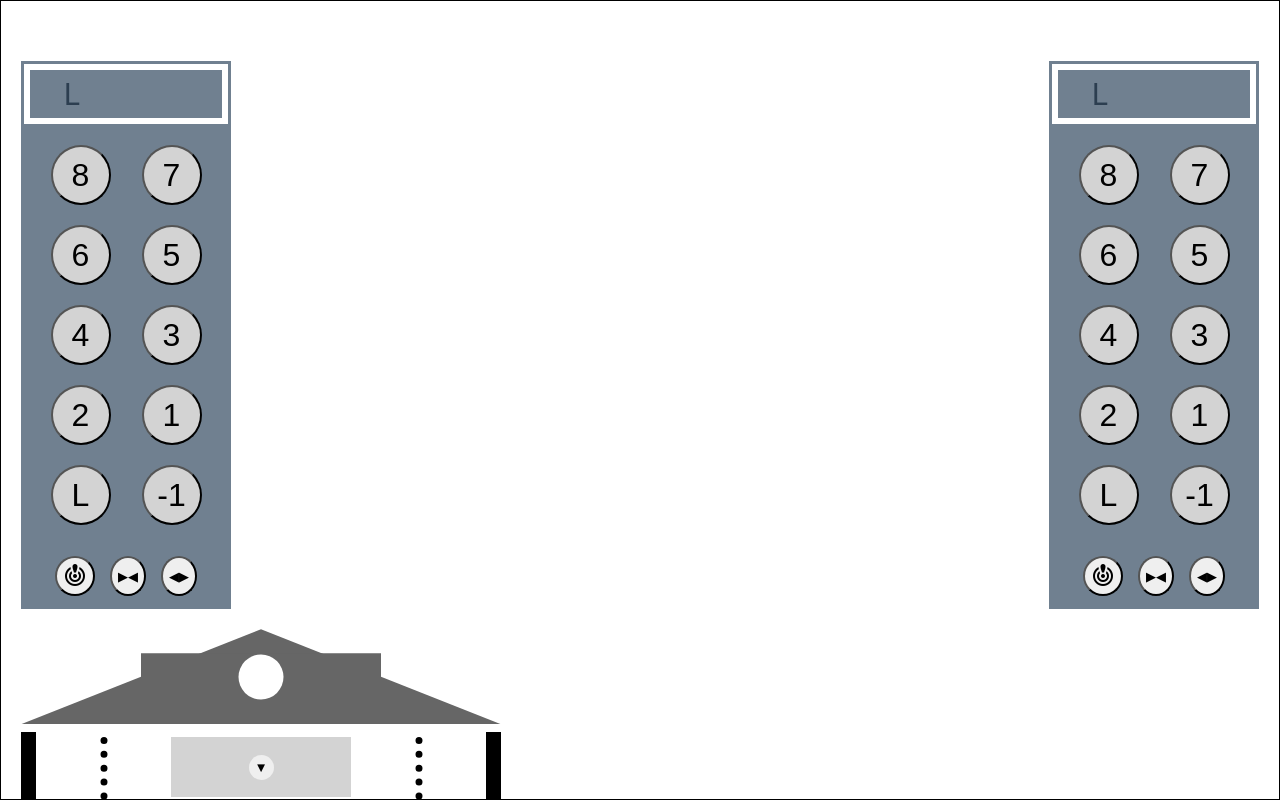
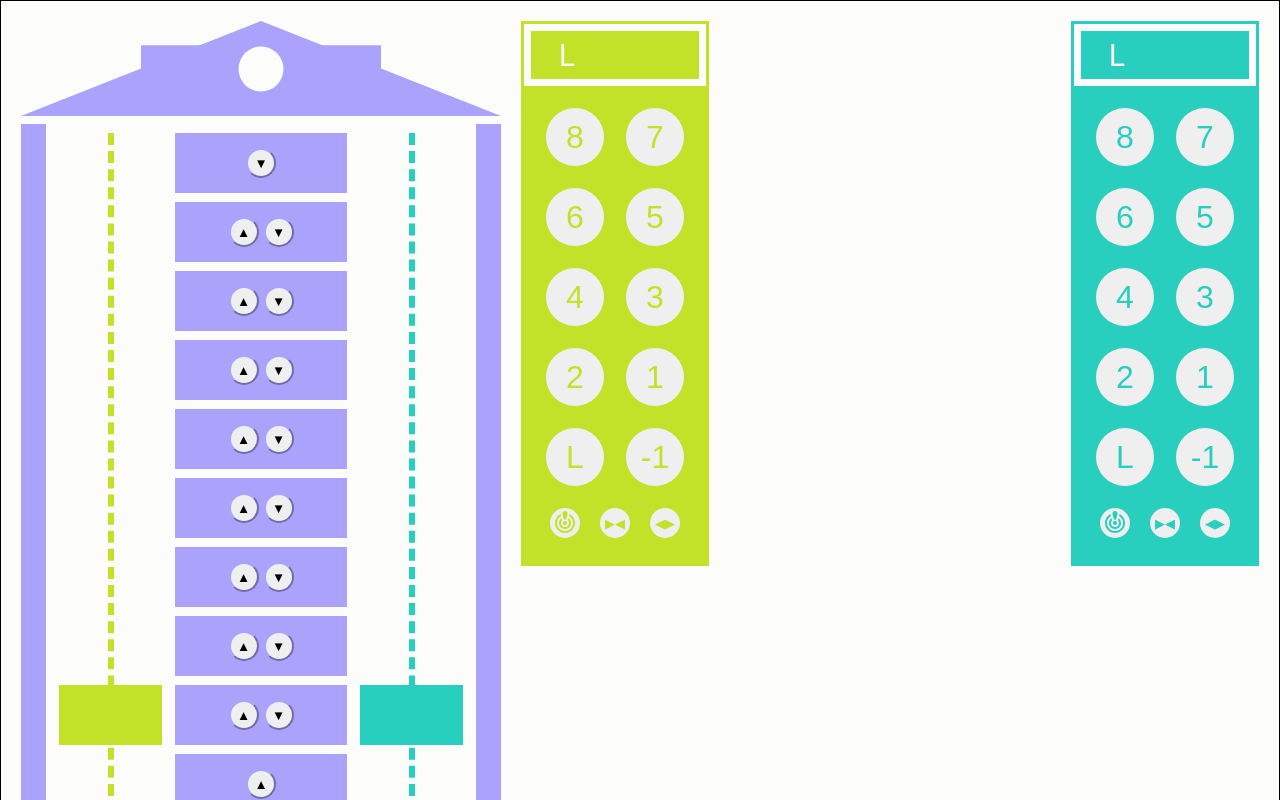
Before and after one commit to ibrod83/elevator-vue, a Vue app: page / in a window 1280 px wide. Shown: the top 800 px of the page. Built offline with nearby package versions, Linux system fonts and the light colour scheme.

Commit message:
good design with broken grid

```diff
--- a/src/assets/base.css
+++ b/src/assets/base.css
@@ -1,56 +1,18 @@
 /* color palette from <https://github.com/vuejs/theme> */
 :root {
   font-size: 62.5%;
-  --vt-c-white: #ffffff;
-  --vt-c-white-soft: #f8f8f8;
-  --vt-c-white-mute: #f2f2f2;
 
-  --vt-c-black: #181818;
-  --vt-c-black-soft: #222222;
-  --vt-c-black-mute: #282828;
 
-  --vt-c-indigo: #2c3e50;
+  --left-color: #c1e228;
+  --right-color: #28cebe;
+  --background-color: #fcfcfb;
+  --secondary-color: #e228cd;
+  --primary-color: #aba3fb;
+  --text-color: black;
 
-  --vt-c-divider-light-1: rgba(60, 60, 60, 0.29);
-  --vt-c-divider-light-2: rgba(60, 60, 60, 0.12);
-  --vt-c-divider-dark-1: rgba(84, 84, 84, 0.65);
-  --vt-c-divider-dark-2: rgba(84, 84, 84, 0.48);
-
-  --vt-c-text-light-1: var(--vt-c-indigo);
-  --vt-c-text-light-2: rgba(60, 60, 60, 0.66);
-  --vt-c-text-dark-1: var(--vt-c-white);
-  --vt-c-text-dark-2: rgba(235, 235, 235, 0.64);
-  font-size: 62.5%;
 }
 
-/* semantic color variables for this project */
-:root {
-  --color-background: var(--vt-c-white);
-  --color-background-soft: var(--vt-c-white-soft);
-  --color-background-mute: var(--vt-c-white-mute);
 
-  --color-border: var(--vt-c-divider-light-2);
-  --color-border-hover: var(--vt-c-divider-light-1);
-
-  --color-heading: var(--vt-c-text-light-1);
-  --color-text: var(--vt-c-text-light-1);
-
-  --section-gap: 160px;
-}
-
-@media (prefers-color-scheme: dark) {
-  :root {
-    --color-background: var(--vt-c-black);
-    --color-background-soft: var(--vt-c-black-soft);
-    --color-background-mute: var(--vt-c-black-mute);
-
-    --color-border: var(--vt-c-divider-dark-2);
-    --color-border-hover: var(--vt-c-divider-dark-1);
-
-    --color-heading: var(--vt-c-text-dark-1);
-    --color-text: var(--vt-c-text-dark-2);
-  }
-}
 
 *,
 *::before,
@@ -66,8 +28,10 @@ html{
 
 body {
   height: 100%;
-  color: var(--color-text);
-  background: var(--color-background);
+  background-color: var(--background-color);
+    color: var(--text-color);
+  /* color: var(--color-text); */
+  /* background: var(--color-background); */
   transition:
     color 0.5s,
     background-color 0.5s;
--- a/src/components/Elevator.scss
+++ b/src/components/Elevator.scss
@@ -1,11 +1,12 @@
-#app{
+#app {
   height: 100%;
 }
+
 .container {
-  height: 100%;
-  border:1px solid black;
+  // height: 100%;
+  border: 1px solid black;
   // padding: 10%;
-  padding: 5% 13%;
+  padding: 2% 20%;
 
   @media (max-width: 1280px) {
     padding: 2rem 2rem;
@@ -17,6 +18,31 @@
 
 }
 
+.border-right {
+  border-color: var(--right-color);
+}
+
+.border-left {
+  border-color: var(--left-color);
+}
+
+
+.color-right {
+  color: var(--right-color);
+}
+
+.color-left {
+  color: var(--left-color);
+}
+
+.bg-right {
+  background-color: var(--right-color);
+}
+
+.bg-left {
+  background-color: var(--left-color);
+}
+
 .button {
   justify-self: center;
   align-self: center;
@@ -25,6 +51,8 @@
   justify-content: space-around;
   align-items: center;
   border-radius: 100%;
+  border-style: solid;
+  border-width: 0px;
 }
 
 
@@ -33,37 +61,52 @@
   // border: 1px solid black;
   gap: 2rem;
   display: grid;
-  grid-template-columns: repeat(5, 1fr);
-  grid-template-rows: repeat(3, auto);
+  // grid-template-columns: repeat(5, 1fr);
+  // grid-template-rows: repeat(3, auto);
   // grid-template-rows: minmax(50px, auto) 1fr;
 
-  grid-template-areas:
-    "building building header header header"
-    "building building panels panels description"
-    "building building panels panels controls"
-  ;
+  // grid-template-areas:
+  //   "building building header header header"
+  //   "building building panels panels description"
+  //   "building building panels panels controls"
+  // ;
 
 
-  @media (max-width: 1280px) {
-    grid-template-columns: repeat(2, 1fr);
-    /* grid-template-rows: repeat(3,auto); */
-    grid-template-areas:
-      "header header"
-      "description description"
-      "panels panels"
-      "building building"
-      "controls .";
-  }
+  // @media (max-width: 1280px) {
+  //   grid-template-columns: repeat(2, 1fr);
+  //   /* grid-template-rows: repeat(3,auto); */
+  //   grid-template-areas:
+  //     "header header"
+  //     "description description"
+  //     "panels panels"
+  //     "building building"
+  //     "controls .";
+  // }
+
+  // @media (max-width: 768px) {
+  //   grid-template-columns: repeat(1, 1fr);
+  //   /* grid-template-rows: repeat(3,auto); */
+  //   grid-template-areas:
+  //     "header"
+  //     "panels"
+  //     "building"
+  //     "controls"
+  //     "description";
+  // }
+
+  grid-template-columns: repeat(3, 1fr);
+  // grid-template-rows: repeat(3, auto);
+  grid-template-areas:
+    "building panels panels";
+
+
 
   @media (max-width: 768px) {
     grid-template-columns: repeat(1, 1fr);
     /* grid-template-rows: repeat(3,auto); */
     grid-template-areas:
-      "header"
-      "panels"
-      "building"
-      "controls"
-      "description";
+      "panels panels"
+      "building building"
   }
 }
 
@@ -83,6 +126,7 @@
 
 .header {
   grid-area: header;
+
   h1 {
     font-size: 7.5rem;
   }
@@ -112,7 +156,7 @@
 
 .building {
   // height:60rem;
-  width:48rem;
+  width: 48rem;
   grid-area: building;
   // grid-column-start: 1;
   // grid-column-end: 4;
@@ -127,8 +171,8 @@
   // height:634px;
   // width: 46rem;
   position: relative;
-  border-right: 1.5rem solid black;
-  border-left: 1.5rem solid black;
+  border-right: 2.5rem solid var(--primary-color);
+  border-left: 2.5rem solid var(--primary-color);
   display: flex;
 
 }
@@ -139,21 +183,11 @@
   position: relative;
 }
 
-// .building__roof-triangle {
 
-//   width: 0rem;
-//   height: 0rem;
-//   border-style: solid;
-//   border-width: 0% 100% 10% 100%;
-//   border-color: transparent transparent red transparent;
-//   transform: rotate(0deg);
-
-// }
 .building__roof-triangle {
 
-  // width: 150px;
   height: 100%;
-  background: #666;
+  background-color: var(--primary-color);
   clip-path: polygon(50% 0%, 0% 100%, 100% 100%);
   position: relative;
 
@@ -163,7 +197,7 @@
   width: 50%;
   height: 50%;
   position: absolute;
-  background-color: #666;
+  background-color: var(--primary-color);
   top: 50%;
   left: 50%;
   transform: translate(-50%, -50%);
@@ -172,7 +206,7 @@
 .building__roof-circle {
   width: 4.5rem;
   height: 4.5rem;
-  background: white;
+  background: var(--background-color);
   border-radius: 50%;
   position: absolute;
   top: 50%;
@@ -189,21 +223,31 @@
 
 }
 
+
 .building__shaft::before {
   content: "";
   /* Required for pseudo-elements */
   position: absolute;
   /* Position the pseudo-element */
-  top: 0.5rem;
+  top: 0.9rem;
   /* Position at the top of the div */
   bottom: 0;
   /* Extend to the bottom of the div */
   left: 50%;
   /* Position in the middle */
-  border-left: 0.7rem dotted black;
+  border-left: 0.6rem dashed;
   /* Create a dotted line */
   transform: translateX(-50%);
   /* Adjust to center the line */
+}
+
+.building__shaft--right::before {
+  border-color: var(--right-color);
+}
+
+
+.building__shaft--left::before {
+  border-color: var(--left-color);
 }
 
 
@@ -211,43 +255,24 @@
   width: 40%;
   display: flex;
   flex-direction: column;
-  gap: 0.5rem;
-  padding-top: 0.5rem;
+  gap: 0.9rem;
+  padding-top: 0.9rem;
 
 }
 
 .building__lobby-floor {
   display: flex;
   justify-content: center;
-  gap:0.5rem;
+  gap: 0.5rem;
   align-items: center;
   // height: 100%;
   // min-height: 5.8rem;
-  background-color: lightgray;
+  background-color: var(--primary-color);
   // border: 0.1rem solid blue;
-  height:6rem;
+  height: 6rem;
 
 }
 
-// .building__lobby-floor-frame{
-//   padding: 1rem 0rem;
-// }
-
-// .building__lobby-floor-indicator--up {
-//   width: 0;
-//   height: 0;
-//   border-left: 14px solid transparent;
-//   border-right: 14px solid transparent;
-//   border-bottom: 20px solid green;
-// }
-
-// .building__lobby-floor-indicator--down {
-//   width: 0;
-//   height: 0;
-//   border-left: 14px solid transparent;
-//   border-right: 14px solid transparent;
-//   border-top: 20px solid green;
-// }
 
 .building__writing {
   text-align: center;
@@ -256,18 +281,15 @@
 }
 
 .building__floorButton {
-
   display: flex;
   text-align: center;
   justify-content: center;
   align-items: center;
-  height: 2.5rem;
-  width: 2.5rem;
+  height: 3rem;
+  width: 3rem;
   border-radius: 100%;
-  // margin: auto;
+  border-color: var(--primary-color);
 
-  border: 0px;
-  // background-color: transparent;
 
   &:hover {
     cursor: pointer;
@@ -284,33 +306,48 @@
 
 
 .elevator {
+  background-color: var(--background-color);
   transition: bottom 0.2s linear;
-
+  border-style: solid;
+  border-width: 2px;
   position: absolute;
   width: 80%;
   min-height: 58px;
   display: flex;
   height: 100%;
   height: 6rem;
-  background-color: lightgray;
+  // background-color: lightgray;
   justify-content: center;
 
 
 }
 
+.elevator--right {
+  border-color: var(--right-color);
+}
+
+.elevator--left {
+  border-color: var(--left-color);
+}
+
+
+
 .elevator__door {
-  background-color: grey;
+
+  // background-color: grey;
   position: absolute;
   height: 100%;
   width: 50%;
 }
 
 .elevator__door--right {
+
   right: 0;
 
 }
 
 .elevator__door--left {
+
   left: 0;
 }
 
@@ -323,14 +360,18 @@
 .elevator-panel {
   height: fit-content;
   max-width: 21rem;
-  border: 0.3rem solid slategrey;
+  border-style: solid;
+  border-width: 0.3rem;
+  padding-bottom: 2.5rem;
 }
 
 .elevator-panel__indicators {
+  color: var(--background-color);
   align-items: center;
   font-size: 3rem;
-  margin: 3%;
-  background-color: slategrey;
+  // margin: 3%;
+  border: 0.7rem solid var(--background-color);
+  // background-color: slategrey;
   display: flex;
   justify-content: space-around;
 }
@@ -344,12 +385,12 @@
 
 .elevator-panel__direction-indicator--up {
 
-  border-bottom: 30px solid green;
+  border-bottom: 30px solid var(--background-color);
 }
 
 .elevator-panel__direction-indicator--down {
 
-  border-top: 30px solid green;
+  border-top: 30px solid var(--background-color);
   /* Change the color to match your needs */
 }
 
@@ -360,7 +401,7 @@
   display: grid;
   grid-template-columns: repeat(2, 1fr);
   grid-gap: 2rem;
-  background-color: slategrey;
+  // background-color: slategrey;
   padding: 2.1rem;
 
 
@@ -369,32 +410,17 @@
   }
 }
 
-.elevator-panel__action-buttons {
-  display: flex;
-  background-color: slategrey;
-  padding: 1rem 3.5rem;
-  justify-content: center;
-  gap: 1.5rem;
-
-
-
-.elevator-panel__action {
-  height: 4rem;
-  width: 4rem;
-  font-size: small;
-  &:hover {
-    cursor: pointer;
-  }
-}
-}
-
-
-.elevator-panel__floor-button{
+.elevator-panel__floor-button {
+  color:inherit;
+  border-style: solid;
+  border-width: 1px;
+  border-color: inherit;
   font-size: xx-large;
   height: 6rem;
   width: 6rem;
-  border-radius: 100%;
-  background-color: lightgrey;
+  border-style: solid;
+  // border-radius: 100%;
+  // background-color: lightgrey;
 
   &:hover {
     cursor: pointer;
@@ -403,12 +429,48 @@
 
 
 
+.elevator-panel__floor-button--selected {
+  // background-color: yellow;
+  color:var(--background-color);
+  border-color: var(--background-color);
+  background-color: transparent;
+}
+
+
+.elevator-panel__action-buttons {
+  color:inherit;
+  border-color: inherit;
+  display: flex;
+  // background-color: slategrey;
+  // padding: 1rem 3.5rem;
+  justify-content: center;
+  gap: 2rem;
 
 
 
-.elevator-panel__floor-button--selected {
-  background-color: yellow;
+
 }
+.elevator-panel__action {
+  color:inherit;
+  height: 3rem;
+  width: 3rem;
+  font-size: small;
+  display: flex;
+  justify-content: center;
+
+  &:hover {
+    cursor: pointer;
+  }
+
+}
+
+
+
+
+
+
+
+
 
 
 .indicator__elevatorState {
--- a/src/components/Main.vue
+++ b/src/components/Main.vue
@@ -194,6 +194,7 @@ const getElevatorDoorStyle = (elevatorId: number) => {
 
 
 
+
 </script>
 <template>
   <div class="container">
@@ -208,12 +209,12 @@ const getElevatorDoorStyle = (elevatorId: number) => {
         </div>
         <!-- <div v-for="floor in floorNumbers" :key="floor" class="building__floor"> -->
         <div class="building__body">
-          <div class="building__shaft">
-            <div class="elevator" :style="getElevatorStyle(1)">
-              <div class="elevator__door elevator__door--left" :style="getElevatorDoorStyle(1)">
+          <div class="building__shaft building__shaft--left">
+            <div class="elevator elevator--left" :style="getElevatorStyle(1)">
+              <div class="elevator__door elevator__door--left bg-left" :style="getElevatorDoorStyle(1)">
 
               </div>
-              <div class="elevator__door elevator__door--right" :style="getElevatorDoorStyle(1)">
+              <div class="elevator__door elevator__door--right bg-left" :style="getElevatorDoorStyle(1)">
 
               </div>
               <div v-if="elevator1.designatedDirection === DesignatedDirectionEnum.DESIGNATED_UP"
@@ -222,7 +223,6 @@ const getElevatorDoorStyle = (elevatorId: number) => {
                 class="elevator__indicator">&darr;</div>
             </div>
           </div>
-
           <div class="building__lobby">
             <div v-for="floor in floorNumbers" :key="floor" class="building__lobby-floor">
               <!-- <div class="building__lobby-floor-frame"> -->
@@ -241,12 +241,12 @@ const getElevatorDoorStyle = (elevatorId: number) => {
 
             </div>
           </div>
-          <div class="building__shaft">
-            <div class="elevator" :style="getElevatorStyle(2)">
-              <div class="elevator__door elevator__door--left" :style="getElevatorDoorStyle(2)">
+          <div class="building__shaft building__shaft--right">
+            <div class="elevator elevator--right " :style="getElevatorStyle(2)">
+              <div class="elevator__door elevator__door--left bg-right" :style="getElevatorDoorStyle(2)">
 
               </div>
-              <div class="elevator__door elevator__door--right" :style="getElevatorDoorStyle(2)">
+              <div class="elevator__door elevator__door--right bg-right" :style="getElevatorDoorStyle(2)">
 
               </div>
               <div v-if="elevator2.designatedDirection === DesignatedDirectionEnum.DESIGNATED_UP"
@@ -269,14 +269,14 @@ const getElevatorDoorStyle = (elevatorId: number) => {
 
       <div class="panels">
 
-        <div class="elevator-panel">
-          <ElevatorPanel :designatedDirection="elevatorStates[1].designatedDirection"
+        <div class="elevator-panel bg-left border-left color-left">
+          <ElevatorPanel  :designatedDirection="elevatorStates[1].designatedDirection"
             :current-floor="Math.round(elevatorStates[1].currentFloor)" :floor-numbers="floorNumbers"
             @on-choose-floor="(floor: number) => onChooseFloor(floor, elevator1)" @on-open-door="onOpenDoor(elevator1)"
             @on-close-door="onCloseDoor(elevator1)" :selected-floors="elevatorStates[1].selectedFloors" />
         </div>
-        <div class="elevator-panel">
-          <ElevatorPanel :designatedDirection="elevatorStates[2].designatedDirection"
+        <div class="elevator-panel bg-right border-right color-right">
+          <ElevatorPanel  :designatedDirection="elevatorStates[2].designatedDirection"
             :current-floor="Math.round(elevatorStates[2].currentFloor)" :floor-numbers="floorNumbers"
             @on-choose-floor="(floor: number) => onChooseFloor(floor, elevator2)" @on-open-door="onOpenDoor(elevator2)"
             @on-close-door="onCloseDoor(elevator2)" :selected-floors="elevatorStates[2].selectedFloors" />
```
Also changed, not shown: src/components/ElevatorPanel.vue (+5 -3 lines). Lines whose indentation alone changed are shown as unchanged.
